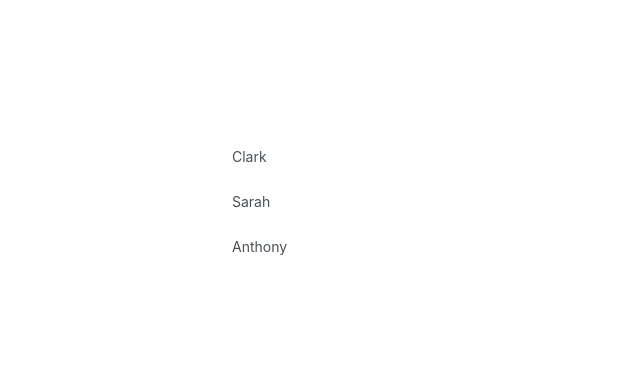
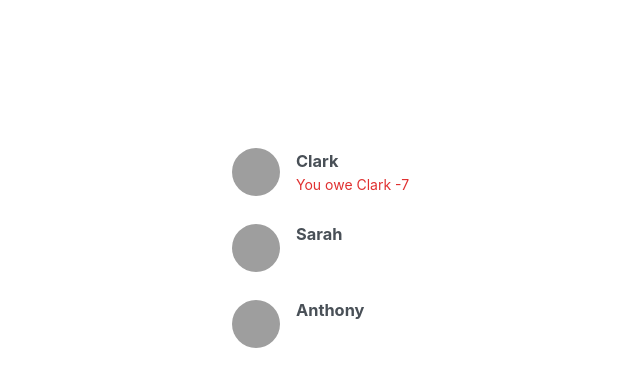
Before and after one commit to Tarun-Mittal-cell/eat-n-split-react-app, a React (Create React App) app: page / in a window 1280 px wide. Shown: the top 386 px of the page, without its empty margins (10-650 px from the left). Built offline with nearby package versions, Linux system fonts and the light colour scheme; grey boxes are pictures that could not be loaded.

Commit message:
added styles and new components

```diff
--- a/src/App.js
+++ b/src/App.js
@@ -35,8 +35,23 @@ function FriendsList() {
   return (
     <ul>
       {friends.map((friend) => (
-        <li>{friend.name}</li>
+        <Friend friend={friend} key={friend.id} />
       ))}
     </ul>
   );
 }
+
+function Friend({ friend }) {
+  return (
+    <li>
+      <img src={friend.image} alt={friend.name} />
+      <h3>{friend.name}</h3>
+
+      {friend.balance < 0 && (
+        <p className="red">
+          You owe {friend.name} {friend.balance}
+        </p>
+      )}
+    </li>
+  );
+}
```
